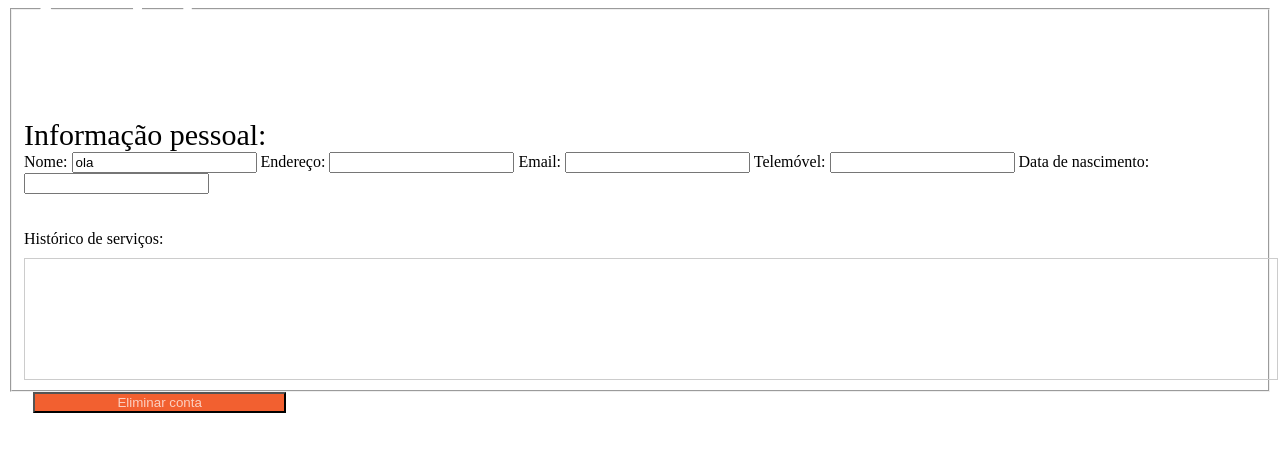
After one commit to TymeRod/AS-705, a Flask app: page /cenas/ in a window 1280 px wide. The commit adds this page. Shown: the top 452 px of the page. Run offline with Flask 3, Linux system fonts and the light colour scheme.

Commit message:
pequenas coisas

```diff
--- a/app.py
+++ b/app.py
@@ -217,6 +217,18 @@ def pagamento():
     return render_template('pagamento.html', conta=conta, prod = prod)
 
 
+@app.route('/account/', methods=['GET', 'POST'])
+def account():
+    return render_template('account.html')
+
+
+@app.route('/cenas/', methods=['GET', 'POST'])
+def cenas():
+    a = 'ola'
+    b = 'teste'
+    return render_template('cenas.html', a=a, b=b)
+
+
 
 if __name__ == '__main__':
     app.run(debug=True)
--- a/css/main.css
+++ b/css/main.css
@@ -358,11 +358,11 @@ a:visited {
     cursor : pointer;
 }
 
-.serviços-button span {
+/* .serviços-button span {
     position: relative;
     z-index: 1;
     cursor: pointer;
-}
+} */
 
 .serviços-button::after {
     content: '';
--- /dev/null
+++ b/templates/cenas.html
@@ -0,0 +1,42 @@
+<!DOCTYPE html>
+<html>
+
+<body>
+    <form method="post">
+        <fieldset>
+          <h1 style="font-size: 60px;color: #fff; margin-top: -2%;">A minha conta</h1><br>
+
+          <label style="font-size: 30px;margin-top:-4%;">Informação pessoal:</label>
+          <div>
+            <div class="form-input-container">
+              <label for="fname" style="padding-top: 10px;">Nome:</label>
+              <input type="text" name="firstname" id="fname"  minlength="3" value={{a}} autocomplete="off"/>
+              <label for="lname">Endereço:</label>
+              <input type="text" name="lastname" id="lname">
+              <label for="email">Email:</label>
+              <input type="email" name="email" id="email" >
+              <label for="phone">Telemóvel:</label>
+              <input type="tel" name="phone" id="phone">
+              <label for="phone">Data de nascimento:</label>
+              <input type="tel" name="birth" id="birth"><br><br><br>
+              <label for="fname" style="padding-top: 10px;">Histórico de serviços:</label>
+              <div style="width:100%; height:100px; overflow:auto; margin-top:10px; padding:10px; border:1px solid #ccc;">
+                  <!-- Conteúdo da área de histórico aqui -->
+              </div>
+          </div>
+            </div>
+        </fieldset>
+
+
+
+
+
+
+
+        <input type="submit" value="Eliminar conta" style="color:rgba(255, 255, 255, 0.7);background-color:rgba(240, 63, 4, 0.825); width: 20%;margin-left: 2%; text-align: center;" onclick="return confirm('Tem a certeza que deseja eliminar a conta?');">
+      </form>
+
+
+</body>
+
+</html>
```
Also changed, not shown: DB.py (+9 -0 lines), templates/serviços.html (+10 -9 lines).
